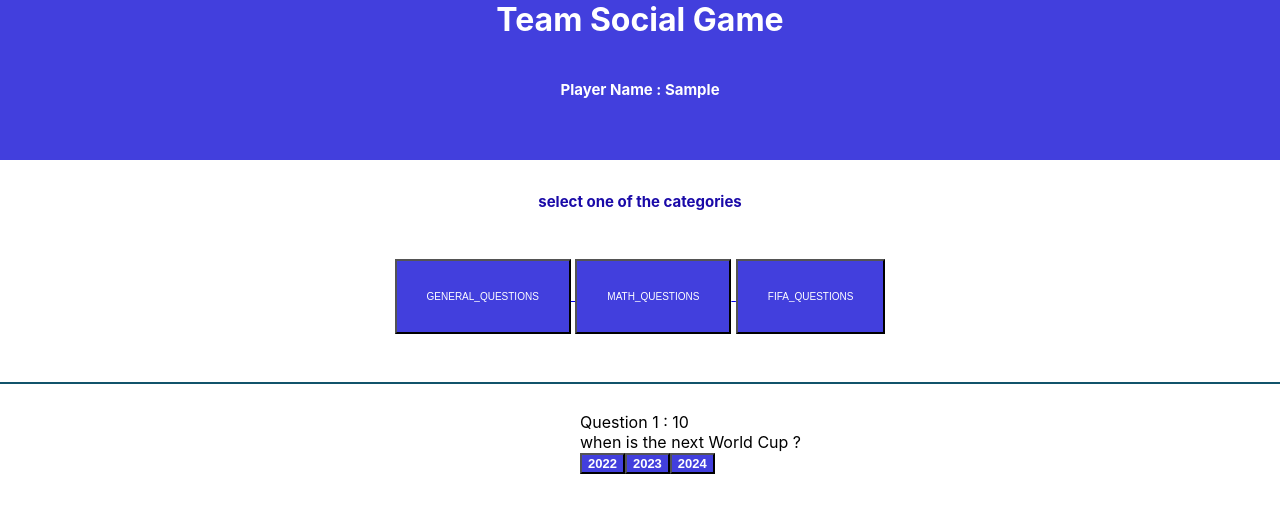
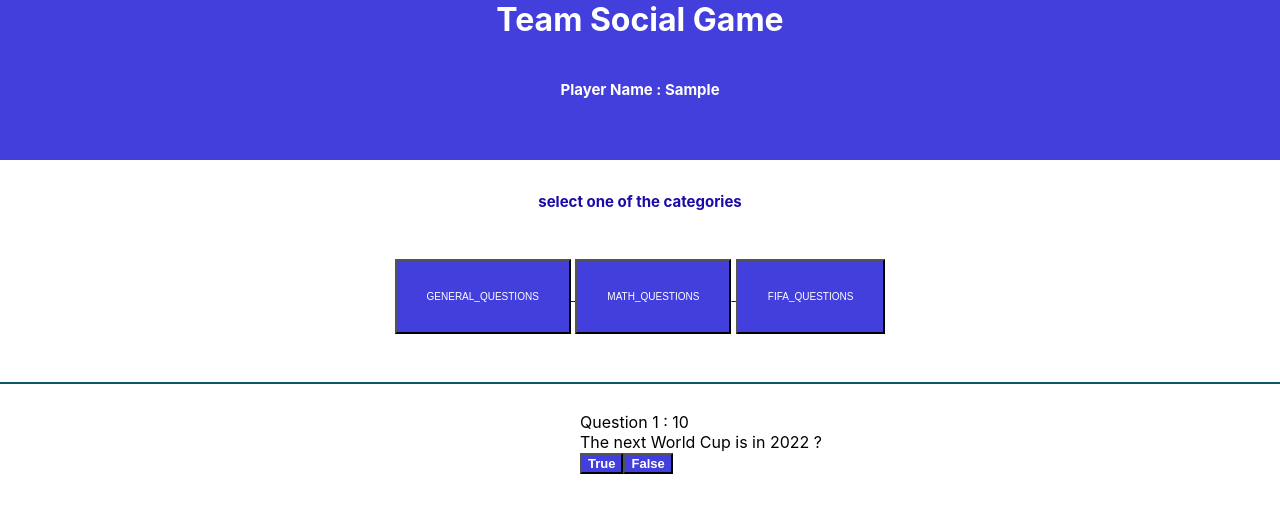
Before and after one commit to africacodeacademy-erp2021/teamsocial-quiz-Molatii, a React (Create React App) app: page /Fifa in a window 1280 px wide. Both pictures are taken after typing "Sample" into the empty fields and a click on the button "Start Game". Shown: the top 512 px of the page. Built offline with nearby package versions, Linux system fonts and the light colour scheme.

Commit message:
commit random and remove code not being used

```diff
--- a/src/components/form_validation/myForm.jsx
+++ b/src/components/form_validation/myForm.jsx
@@ -23,7 +23,7 @@ const MyForm = (callback, validation) => {
     setErrors(validation(values));
     setIsSubmitting(true);
 
-    //console.log(values.username);
+    console.log(values.username);
 
   };
 
--- a/src/components/form_validation/validation.jsx
+++ b/src/components/form_validation/validation.jsx
@@ -7,18 +7,15 @@ export default function Validation(values) {
       errors.username = 'Please Enter User Name';
       console.log('Failed');
 
-    } else if (values.username.length > 30 || values.username.length < 3) {
+    } else if (values.username.length > 15 || values.username.length < 3) {
 
-      errors.username = 'Username Characters Should be below 30 and above 2';
+      errors.username = 'Username Characters Should be below 16 and above 2';
       console.log('Failed');
 
     }else{
 
-    //var user = values.username;
-
-
-
-      //console.log('Your In...' + user);
+       var user = values.username;
+       console.log('Your In...' + user);
     }
 
     return errors;
--- a/src/components/questions_categories/fifa_questions.jsx
+++ b/src/components/questions_categories/fifa_questions.jsx
@@ -10,11 +10,11 @@ const msg = useContext(User);
 
   const questions = [
     {
-        questionText: 'when is the next World Cup ?',
-        answerOptions: [
-            { answerText: '2022', isCorrect: true },
-            { answerText: '2023', isCorrect: false },
-            { answerText: '2024', isCorrect: false },
+      questionText: 'The next World Cup is in 2022 ?',
+      answerOptions: [
+          { answerText: 'True', isCorrect: true },
+          { answerText: 'False', isCorrect: false },
+
 
         ],
     },
@@ -37,11 +37,11 @@ const msg = useContext(User);
         ],
     },
     {
-        questionText: 'S.A stands for',
-        answerOptions: [
-            { answerText: 'South Africa', isCorrect: true },
-            { answerText: 'South Maseru ', isCorrect: false },
-            { answerText: 'South America', isCorrect: false },
+      questionText: 'S.A stands for South Africa',
+      answerOptions: [
+          { answerText: 'True', isCorrect: true },
+          { answerText: 'False ', isCorrect: false },
+
 
 
         ],
@@ -114,8 +114,9 @@ const msg = useContext(User);
 
 const [currentQuestion, SetCurrentQuestion] = useState(0);
 const [showScore, SetShowScore] = useState(false);
+const random_question = Math.floor(Math.random()* questions.length);
 const [score, SetScore] = useState(0);
-const bb = " : ";
+const space = " : ";
 
 const handleAnswerButtonClick = (isCorrect) => {
 if (isCorrect === true) {
@@ -156,19 +157,19 @@ SetShowScore(true)
           <div className='question-count'>
             <span>Question {currentQuestion + 1 }
 
-             {bb}
+             {space}
 
             </span>{questions.length }
           </div>
           <div className='answer-section'>
 
-          {questions[currentQuestion].questionText}
+          {questions[random_question].questionText}
           </div>
         </div>
 
         <div className='answer-section'>
           {
-           questions[currentQuestion].answerOptions.map((answerOptions) => (
+           questions[random_question].answerOptions.map((answerOptions) => (
               <button onClick={() => handleAnswerButtonClick(answerOptions.isCorrect)}>{answerOptions.answerText}</button>
             ))
           }
--- a/src/components/questions_categories/general_questions.jsx
+++ b/src/components/questions_categories/general_questions.jsx
@@ -28,11 +28,11 @@ import './answer.css';
           ],
       },
       {
-          questionText: 'How many mounths are there in a year',
-          answerOptions: [
-              { answerText: '12', isCorrect: true },
-              { answerText: '4', isCorrect: false },
-              { answerText: '6', isCorrect: false },
+        questionText: 'There are 12 mounths in a year',
+        answerOptions: [
+            { answerText: 'True', isCorrect: true },
+            { answerText: 'False', isCorrect: false },
+
 
           ],
       },
@@ -115,7 +115,8 @@ import './answer.css';
 const [currentQuestion, SetCurrentQuestion] = useState(0);
 const [showScore, SetShowScore] = useState(false);
 const [score, SetScore] = useState(0);
-const bb = " : ";
+const random_question = Math.floor(Math.random()* questions.length);
+const space = " : ";
 
 const handleAnswerButtonClick = (isCorrect) => {
 if (isCorrect === true) {
@@ -158,19 +159,19 @@ return (
             <div className='question-count'>
               <span>Question {currentQuestion + 1 }
 
-               {bb}
+               {space}
 
               </span>{questions.length }
             </div>
             <div className='answer-section'>
 
-            {questions[currentQuestion].questionText}
+            {questions[random_question].questionText}
             </div>
           </div>
 
           <div className='answer-section'>
             {
-             questions[currentQuestion].answerOptions.map((answerOptions) => (
+             questions[random_question].answerOptions.map((answerOptions) => (
                 <button onClick={() => handleAnswerButtonClick(answerOptions.isCorrect)}>{answerOptions.answerText}</button>
               ))
             }
--- a/src/components/questions_categories/math_questions.jsx
+++ b/src/components/questions_categories/math_questions.jsx
@@ -11,18 +11,16 @@ import './answer.css';
     {
         questionText: '12 + 12 = ?',
         answerOptions: [
-            { answerText: '22', isCorrect: true },
-            { answerText: '66', isCorrect: false },
-            { answerText: '345', isCorrect: false },
+            { answerText: 'True', isCorrect: true },
+            { answerText: 'False', isCorrect: false },
 
-        ],
+           ],
     },
     {
         questionText: '79 - 8 = ?',
         answerOptions: [
-            { answerText: '71', isCorrect: true },
-            { answerText: '70', isCorrect: false },
-            { answerText: '72', isCorrect: false },
+            { answerText: 'True', isCorrect: true },
+            { answerText: 'False', isCorrect: false },
 
         ],
     },
@@ -113,8 +111,9 @@ import './answer.css';
 
 const [currentQuestion, SetCurrentQuestion] = useState(0);
 const [showScore, SetShowScore] = useState(false);
+const random_question = Math.floor(Math.random()* questions.length);
 const [score, SetScore] = useState(0);
-const bb = " : ";
+const space = " : ";
 
 const handleAnswerButtonClick = (isCorrect) => {
 if (isCorrect === true) {
@@ -156,19 +155,19 @@ return (
             <div className='question-count'>
             <span>Question {currentQuestion + 1 }
 
-             {bb}
+             {space}
 
             </span>{questions.length }
             </div>
             <div className='answer-section'>
 
-            {questions[currentQuestion].questionText}
+            {questions[random_question].questionText}
             </div>
             </div>
 
            <div className='answer-section'>
            {
-              questions[currentQuestion].answerOptions.map((answerOptions) => (
+              questions[random_question].answerOptions.map((answerOptions) => (
 
                 <button onClick={() => handleAnswerButtonClick(answerOptions.isCorrect)}>
                 {answerOptions.answerText}</button>
```
Also changed, not shown: src/components/categories.jsx (+3 -4 lines).
